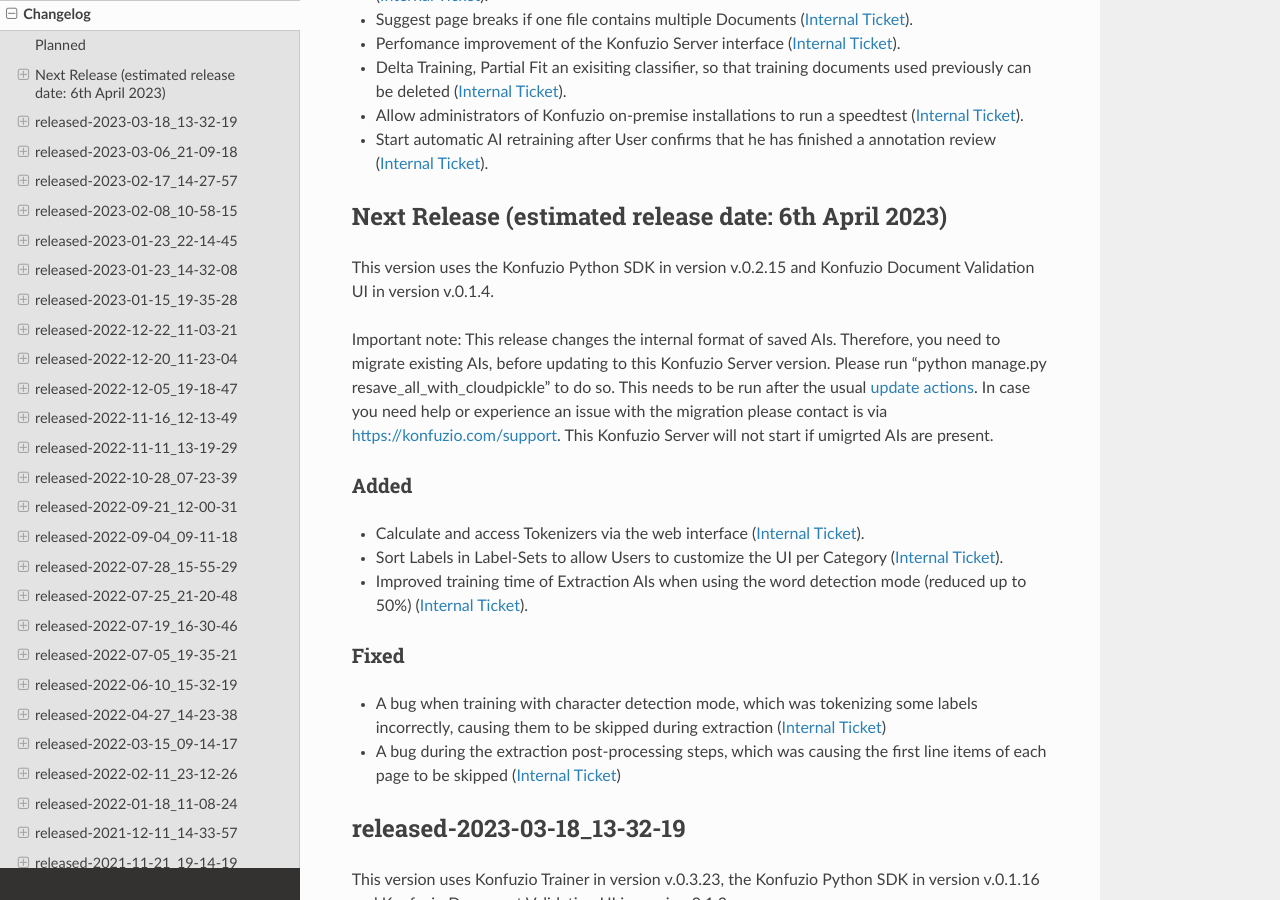
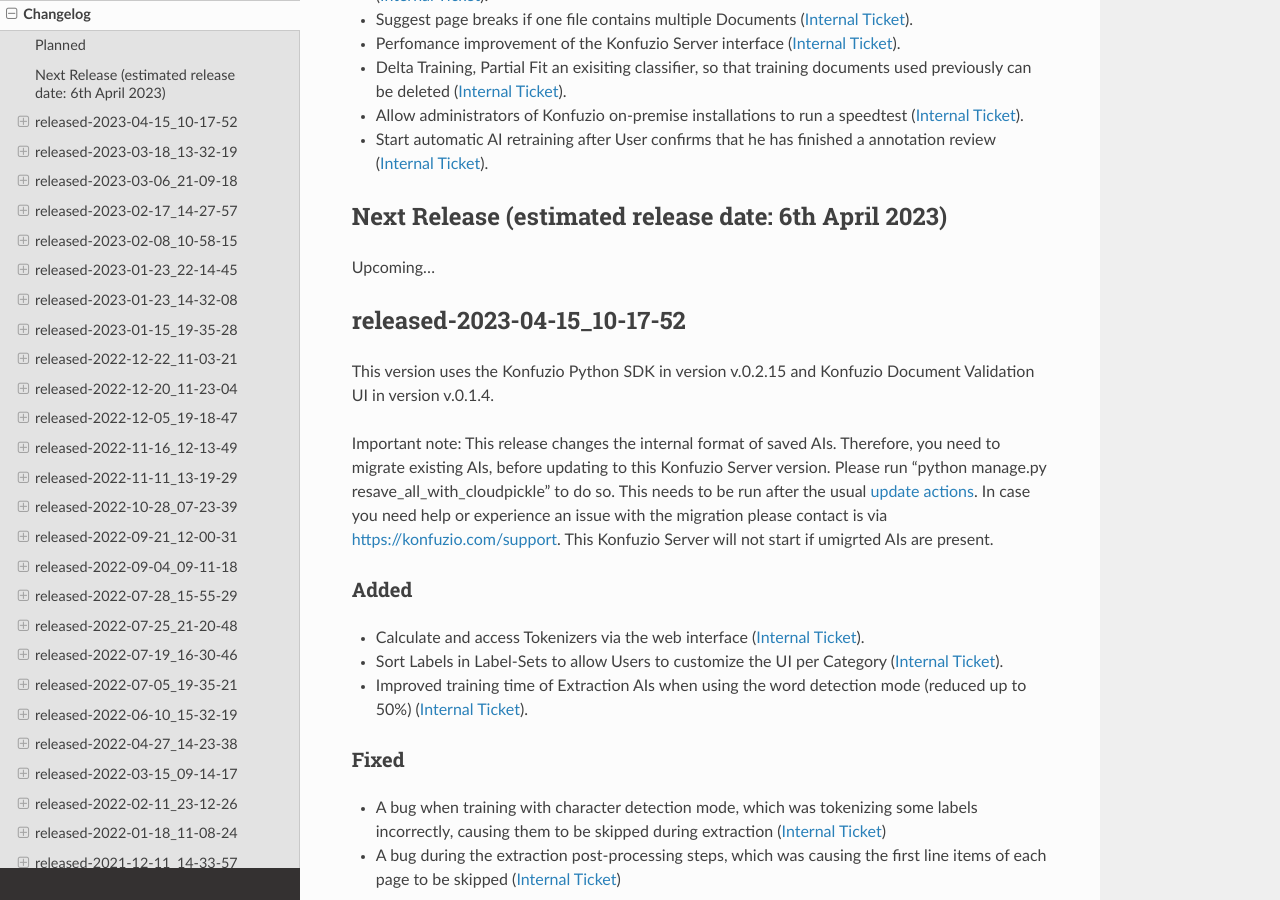
Before and after one commit to konfuzio-ai/konfuzio-sdk, a Sphinx documentation site: the page built from docs/web/changelog_app.md, in a window 1280 px wide and 900 px high, scrolled down 520 px. Built offline with Sphinx 7.4.7 and the Read the Docs theme 2.0.0, drawn with Linux system fonts in a browser that asks for light colours; pages that are not in the unit, such as notebooks, are missing from menus; a script that is not in the unit is left out.

Commit message:
Update changelog_app.md

```diff
--- a/docs/web/changelog_app.md
+++ b/docs/web/changelog_app.md
@@ -23,6 +23,10 @@
 - Start automatic AI retraining after User confirms that he has finished a annotation review ([Internal Ticket](https://git.konfuzio.com/konfuzio/objectives/-/issues/9166)).
 
 ## Next Release (estimated release date: 6th April 2023)
+
+Upcoming...
+
+## released-2023-04-15_10-17-52
 
 This version uses the Konfuzio Python SDK in version v.0.2.15 and Konfuzio Document Validation UI in version v.0.1.4.
 
```
